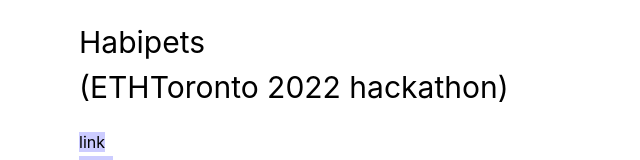
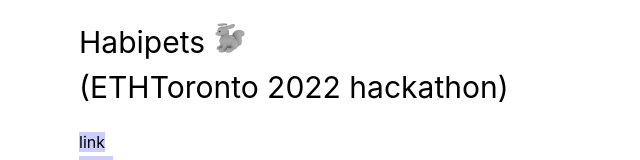
Before and after one commit to eddy-guo/eddyguo-website, a Next.js app: page /projects/habipets in a window 1280 px wide. Shown: the top 160 px of the page, without its empty margins (157-797 px from the left). Built offline with nearby package versions, Linux system fonts and the light colour scheme.

Commit message:
habipets page edit

```diff
--- a/pages/projects/habipets.js
+++ b/pages/projects/habipets.js
@@ -9,7 +9,8 @@
             </Head>
             <h1>
                 Habipets
-        <br />
+                <img className="pet" src="/habipets.png" alt="pet"></img>
+                <br />
         (ETHToronto 2022 hackathon)
       </h1>
             <p>
--- a/styles/global.css
+++ b/styles/global.css
@@ -84,3 +84,10 @@
   display: inline-block;
   margin: 0px 5px 0px 5px;
 }
+
+.pet {
+  height: 1em;
+  width: 1em;
+  display: inline-block;
+  margin: 0px 0px 0px 10px;
+}
```
Also changed, not shown: public/habipets.png (added).
